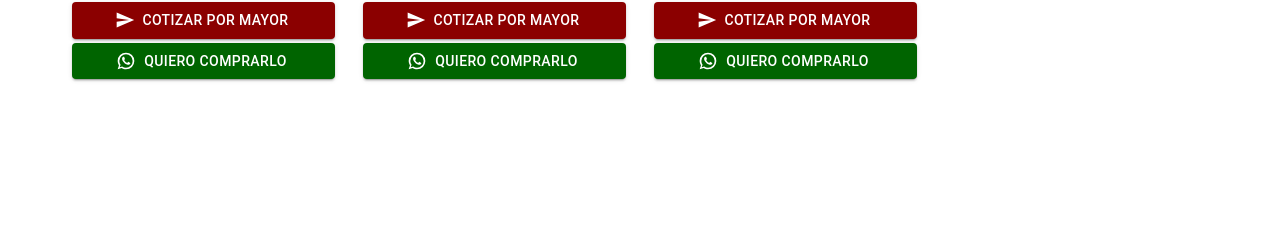
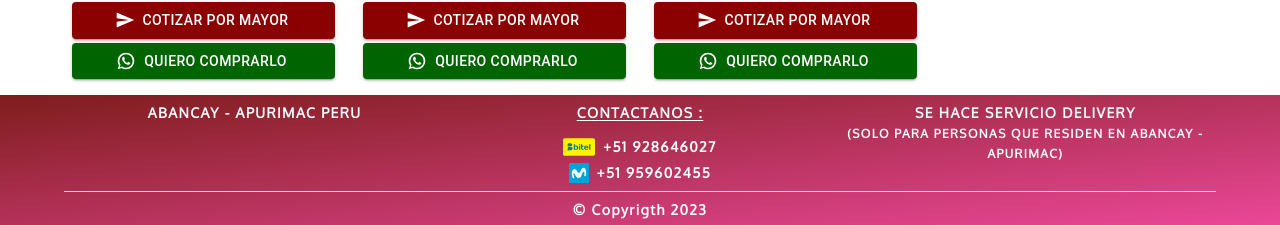
Before and after one commit to cverah/Wine-Store, a React (Vite) app: page / in a window 1280 px wide. Shown: the part 1443-1668 px from the top of the page. Before the commit the page ends 1530 px from the top, so only its background shows below. Built offline with nearby package versions, Linux system fonts and the light colour scheme.

Commit message:
feat: Add Footer

```diff
--- a/src/App.jsx
+++ b/src/App.jsx
@@ -2,6 +2,7 @@ import BackgroundWeb from "./utils/BackgroundWeb";
 import Header from "./components/Header/Header";
 import SliderWine from "./components/SliderWine/SliderWine";
 import WinerMostSales from "./components/WinerMostSales/WinerMostSales";
+import Footer from "./components/Footer/Footer";
 
 function App() {
   //aqui link de imagen para fondo de la web
@@ -13,6 +14,7 @@ function App() {
       <Header />
       <SliderWine />
       <WinerMostSales />
+      <Footer />
     </>
   );
 }
--- /dev/null
+++ b/src/components/Footer/Footer.jsx
@@ -0,0 +1,49 @@
+import { Container } from "@mui/material";
+import Movistar from "../../assets/icons/icono-movistar.svg";
+import Bitel from "../../assets/icons/icono-bitel.svg";
+
+const Footer = () => {
+  const DateNow = new Date();
+  const year = DateNow.getFullYear();
+
+  return (
+    <footer className="bg-gradient-to-br from-red-900 to-pink-500">
+      <Container className="mx-auto max-w-7xl px-2 sm:px-6 lg:px-8 text-white text-sm uppercase text-center font-bold tracking-widest">
+        <div className="grid grid-cols-1 gap-3 relative py-2 sm:grid-cols-1 md:grid-cols-3 md:gap-1">
+          <div>
+            <p>Abancay - Apurimac Peru</p>
+          </div>
+          <div className="flex flex-col justify-center md:justify-start gap-2">
+            <p className="underline underline-offset-2">Contactanos :</p>
+            <ul className="">
+              <li>
+                <div className="flex justify-center gap-2 items-center">
+                  <img src={Bitel} alt="" className="w-8 h-8" />
+                  <p>+51 928646027</p>
+                </div>
+              </li>
+              <li>
+                <div className="flex justify-center gap-2 items-center">
+                  <img src={Movistar} alt="" className="w-5 h-5" />
+                  <p>+51 959602455</p>
+                </div>
+              </li>
+            </ul>
+          </div>
+          <div>
+            <p>Se hace Servicio delivery</p>
+            <small className="text-xs">
+              (Solo para personas que residen en Abancay - Apurimac)
+            </small>
+          </div>
+        </div>
+        <hr />
+        <div className="py-2 normal-case">
+          <p>© Copyrigth {year}</p>
+        </div>
+      </Container>
+    </footer>
+  );
+};
+
+export default Footer;
--- a/src/components/WinerMostSales/WinerMostSales.jsx
+++ b/src/components/WinerMostSales/WinerMostSales.jsx
@@ -5,7 +5,7 @@ import WhatsAppIcon from "@mui/icons-material/WhatsApp";
 
 const WinerMostSales = () => {
   return (
-    <Container className="mx-auto max-w-7xl px-2 sm:px-6 lg:px-8 relative">
+    <Container className="mx-auto max-w-7xl px-2 sm:px-6 lg:px-8 relative mb-2">
       <h2
         className="text-2xl font-extrabold uppercase"
         style={{ color: "darkred" }}
```
Also changed, not shown: src/assets/icons/icono-bitel.svg (added), src/assets/icons/icono-movistar.svg (added).
